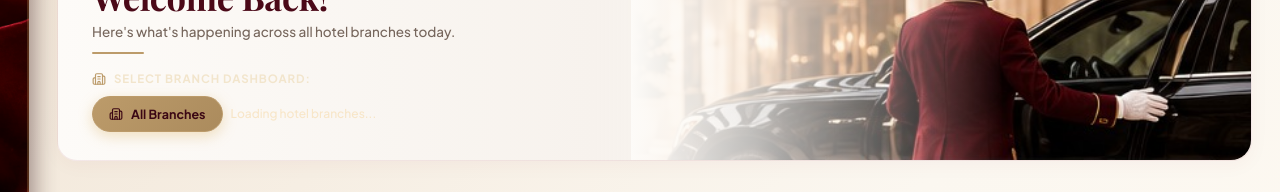
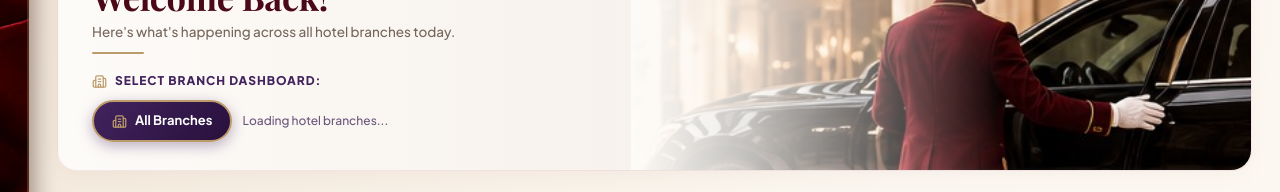
Before and after one commit to AniketSonar/Valet_Parking, a React (Vite) app in the folder frontend/: page /parking-admin-dashboard in a window 1280 px wide. Shown: the part 168-360 px from the top of the page. Built offline with nearby package versions, Linux system fonts and the light colour scheme; no server answers; a web font is replaced by a local one.

Commit message:
style: make branch buttons dark with high contrast text and golden borders

```diff
--- a/frontend/src/components/admin_dashboard/LuxuryDashboardView.jsx
+++ b/frontend/src/components/admin_dashboard/LuxuryDashboardView.jsx
@@ -241,27 +241,27 @@ function LuxuryDashboardView({
           </p>
           <div className="lux-gold-line" />
 
-          {/* Hotel / Branch Visible Selector (Replaces dropdown - all branches visible) */}
-          <div style={{ marginTop: "16px" }}>
+          {/* Hotel / Branch Visible Selector (High contrast Dark Purple & Gold pills) */}
+          <div style={{ marginTop: "18px" }}>
             <div style={{
               display: "flex",
               alignItems: "center",
               gap: "8px",
-              marginBottom: "8px",
-              fontSize: "11.5px",
-              fontWeight: "700",
-              color: "#f2e5cc",
+              marginBottom: "10px",
+              fontSize: "12px",
+              fontWeight: "800",
+              color: "#42235e",
               letterSpacing: "0.08em",
               textTransform: "uppercase"
             }}>
-              <Building2 size={14} style={{ color: "#bc9b6a" }} />
+              <Building2 size={15} style={{ color: "#bc9b6a" }} />
               <span>Select Branch Dashboard:</span>
             </div>
 
             <div style={{
               display: "flex",
               alignItems: "center",
-              gap: "8px",
+              gap: "10px",
               flexWrap: "wrap"
             }}>
               {/* All Branches Button */}
@@ -272,31 +272,32 @@ function LuxuryDashboardView({
                   display: "inline-flex",
                   alignItems: "center",
                   gap: "8px",
-                  padding: "8px 16px",
-                  borderRadius: "20px",
-                  border: selectedHotel === "all" ? "1.5px solid #bc9b6a" : "1.5px solid rgba(220, 162, 112, 0.35)",
+                  padding: "9px 18px",
+                  borderRadius: "24px",
+                  border: selectedHotel === "all" ? "2px solid #bc9b6a" : "1.5px solid #d4c2e6",
                   background: selectedHotel === "all"
-                    ? "linear-gradient(135deg, #bc9b6a 0%, #ab8b5d 100%)"
-                    : "rgba(255, 255, 255, 0.08)",
-                  color: selectedHotel === "all" ? "#3b0714" : "#f2e5cc",
-                  fontWeight: selectedHotel === "all" ? "700" : "600",
-                  fontSize: "12.5px",
+                    ? "linear-gradient(135deg, #42235e 0%, #28103c 100%)"
+                    : "#ffffff",
+                  color: selectedHotel === "all" ? "#ffffff" : "#42235e",
+                  fontWeight: "700",
+                  fontSize: "13px",
                   cursor: "pointer",
-                  boxShadow: selectedHotel === "all" ? "0 4px 14px rgba(223, 183, 108, 0.4)" : "none",
-                  transition: "all 0.2s ease",
-                  backdropFilter: "blur(4px)"
+                  boxShadow: selectedHotel === "all"
+                    ? "0 4px 14px rgba(66, 35, 94, 0.35)"
+                    : "0 2px 6px rgba(66, 35, 94, 0.06)",
+                  transition: "all 0.2s ease"
                 }}
               >
-                <Building2 size={14} style={{ color: selectedHotel === "all" ? "#3b0714" : "#bc9b6a" }} />
+                <Building2 size={15} style={{ color: selectedHotel === "all" ? "#bc9b6a" : "#42235e" }} />
                 <span>All Branches</span>
                 {displayHotels.length > 0 && (
                   <span style={{
-                    fontSize: "10.5px",
+                    fontSize: "11px",
                     fontWeight: "800",
-                    padding: "1px 6px",
-                    borderRadius: "10px",
-                    background: selectedHotel === "all" ? "#3b0714" : "rgba(223, 183, 108, 0.2)",
-                    color: selectedHotel === "all" ? "#f2e5cc" : "#bc9b6a"
+                    padding: "2px 7px",
+                    borderRadius: "12px",
+                    background: selectedHotel === "all" ? "#bc9b6a" : "#ebdcf3",
+                    color: selectedHotel === "all" ? "#28103c" : "#42235e"
                   }}>
                     {displayHotels.length}
                   </span>
@@ -318,38 +319,39 @@ function LuxuryDashboardView({
                     style={{
                       display: "inline-flex",
                       alignItems: "center",
-                      gap: "7px",
-                      padding: "8px 16px",
-                      borderRadius: "20px",
-                      border: isSelected ? "1.5px solid #bc9b6a" : "1.5px solid rgba(220, 162, 112, 0.35)",
+                      gap: "8px",
+                      padding: "9px 18px",
+                      borderRadius: "24px",
+                      border: isSelected ? "2px solid #bc9b6a" : "1.5px solid #d4c2e6",
                       background: isSelected
-                        ? "linear-gradient(135deg, #bc9b6a 0%, #ab8b5d 100%)"
-                        : "rgba(255, 255, 255, 0.08)",
-                      color: isSelected ? "#3b0714" : "#f2e5cc",
-                      fontWeight: isSelected ? "700" : "600",
-                      fontSize: "12.5px",
+                        ? "linear-gradient(135deg, #42235e 0%, #28103c 100%)"
+                        : "#ffffff",
+                      color: isSelected ? "#ffffff" : "#28103c",
+                      fontWeight: "700",
+                      fontSize: "13px",
                       cursor: "pointer",
-                      boxShadow: isSelected ? "0 4px 14px rgba(223, 183, 108, 0.4)" : "none",
-                      transition: "all 0.2s ease",
-                      backdropFilter: "blur(4px)"
+                      boxShadow: isSelected
+                        ? "0 4px 14px rgba(66, 35, 94, 0.35)"
+                        : "0 2px 6px rgba(66, 35, 94, 0.06)",
+                      transition: "all 0.2s ease"
                     }}
                   >
                     <span style={{
-                      width: "7px",
-                      height: "7px",
+                      width: "8px",
+                      height: "8px",
                       borderRadius: "50%",
-                      background: isSelected ? "#3b0714" : "#bc9b6a",
-                      boxShadow: isSelected ? "none" : "0 0 5px rgba(223, 183, 108, 0.8)"
+                      background: isSelected ? "#bc9b6a" : "#42235e",
+                      boxShadow: isSelected ? "0 0 6px rgba(188, 155, 106, 0.9)" : "none"
                     }} />
                     <span>{name}</span>
                     {loc && (
                       <span style={{
-                        fontSize: "10.5px",
+                        fontSize: "11px",
                         fontWeight: "600",
-                        padding: "1px 6px",
-                        borderRadius: "4px",
-                        background: isSelected ? "rgba(59, 7, 20, 0.15)" : "rgba(255, 255, 255, 0.12)",
-                        color: isSelected ? "#3b0714" : "#f2e5cc"
+                        padding: "2px 7px",
+                        borderRadius: "6px",
+                        background: isSelected ? "rgba(188, 155, 106, 0.25)" : "#f5edf9",
+                        color: isSelected ? "#f2e5cc" : "#42235e"
                       }}>
                         {loc}
                       </span>
@@ -359,7 +361,7 @@ function LuxuryDashboardView({
               })}
 
               {displayHotels.length === 0 && (
-                <span style={{ fontSize: "12px", color: "rgba(246, 222, 181, 0.7)", fontStyle: "italic" }}>
+                <span style={{ fontSize: "12px", color: "#6b567b", fontStyle: "italic" }}>
                   Loading hotel branches...
                 </span>
               )}
```
